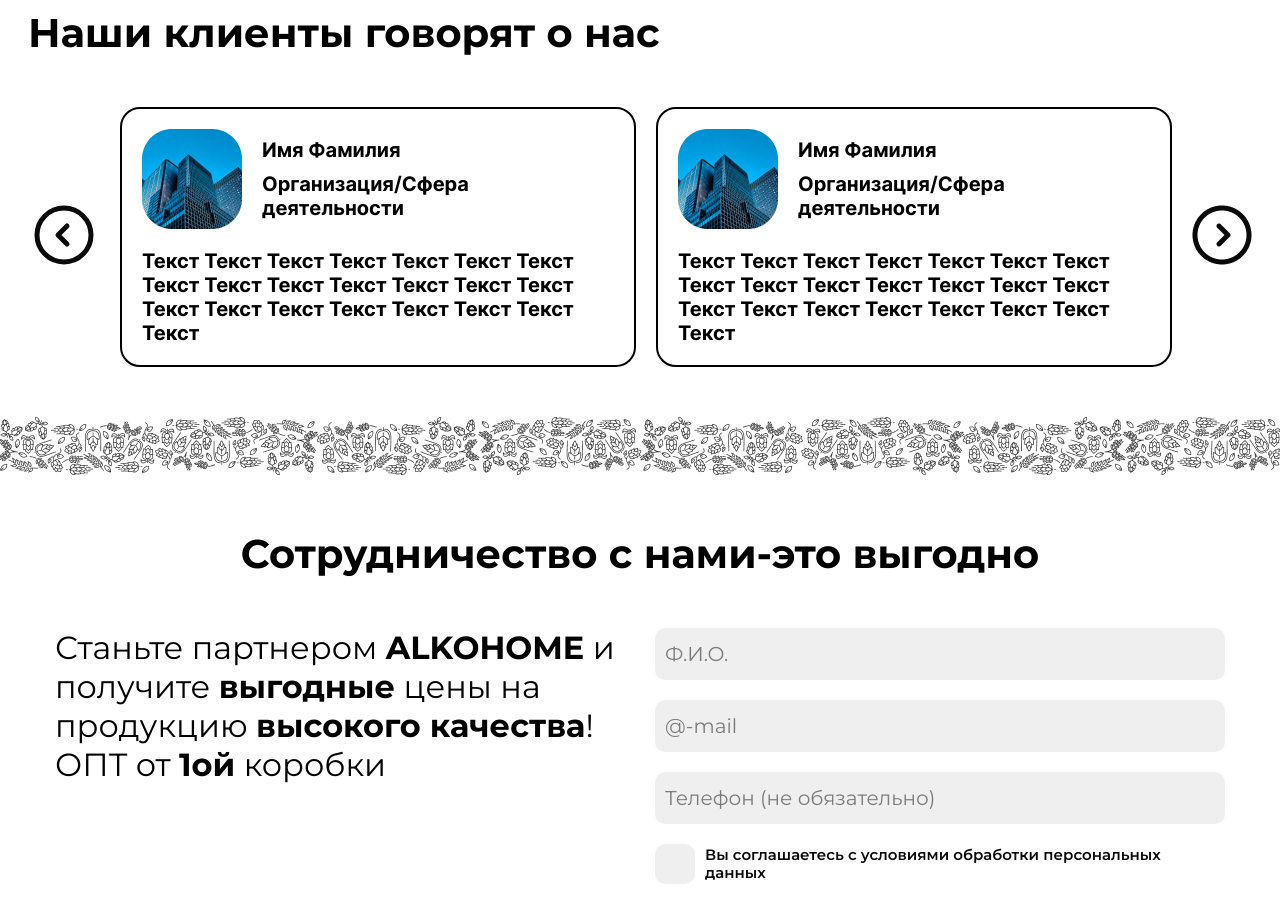
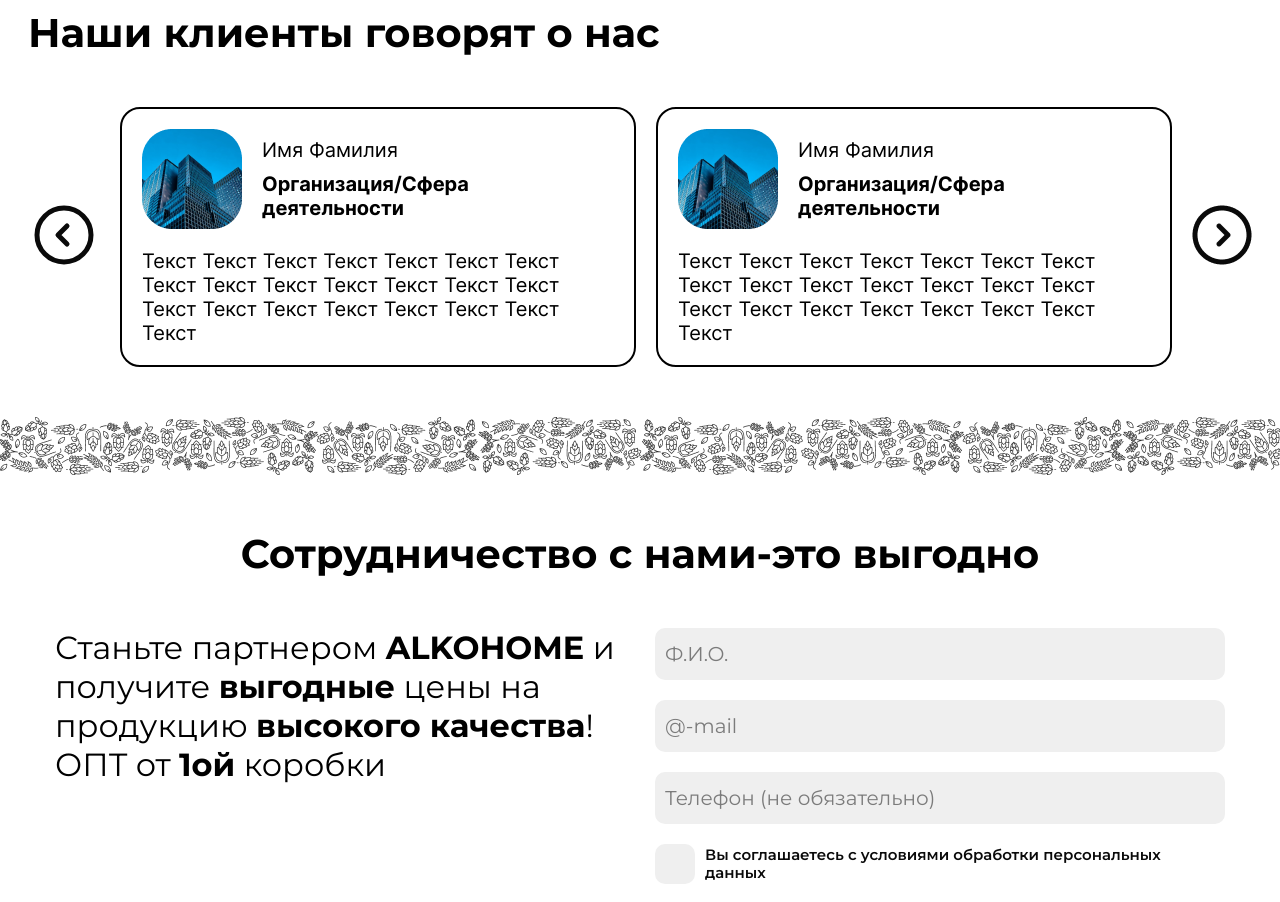
Before and after one commit to Mohammadxoja2005/alkohome, a React (Create React App) app: page / in a window 1280 px wide. Shown: the part 2860-3762 px from the top of the page. Built offline with nearby package versions, Linux system fonts and the light colour scheme.

Commit message:
changed weight of font in partner

```diff
--- a/src/pages/home/components/review/index.module.scss
+++ b/src/pages/home/components/review/index.module.scss
@@ -66,8 +66,8 @@
 
 .ref_profile_fullname {
   font-size: 20px;
-  font-family: inter-bold;
-  font-weight: 700;
+  font-family: inter-regular;
+  font-weight: 400;
   margin-bottom: 10px;
 }
 
@@ -80,8 +80,8 @@
 
 .rev_card_des {
   font-size: 20px;
-  font-family: inter-bold;
-  font-weight: 700;
+  font-family: inter-regular;
+  font-weight: 400;
 }
 
 .prev_button {
```
